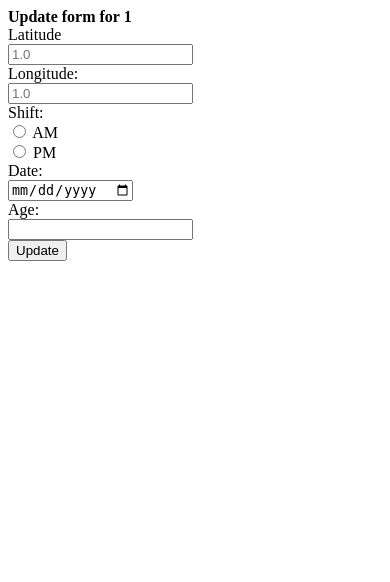
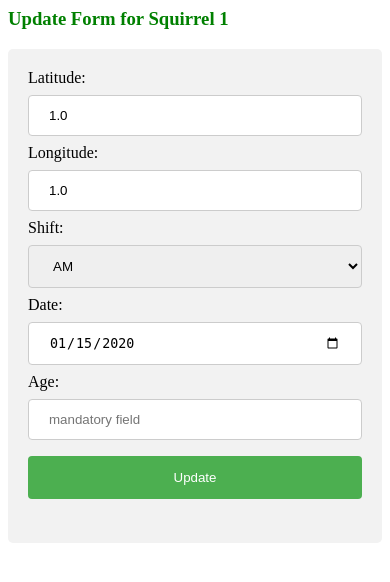
Before and after one commit to charlotte-liao/Squirrel-project1, a Django app: a page that uses SquirrelApp/templates/SquirrelApp/update.html in a window 390 px wide. Shown: the top 582 px of the page. Run offline with Django 3.2, Linux system fonts and the light colour scheme; tables that the repository leaves empty hold one stand-in row (values such as "Sample post").

Commit message:
create index page, modify model, modify some html files

```diff
--- a/SquirrelApp/models.py
+++ b/SquirrelApp/models.py
@@ -9,6 +9,8 @@ class Sighting(models.Model):
     UniqueSquirrelID=models.CharField(
             max_length=100,
             help_text='Unique Squirrel ID',
+            blank=False,
+            null=False,
     )
 
     Date=models.DateField(
@@ -21,13 +23,15 @@ class Sighting(models.Model):
 
     Latitude = models.FloatField(
             max_length=20,
-            blank = True,
             help_text='Latitude discovered',
+            blank=False,
+            null=False,
     )
 
     Longitude = models.FloatField(
             max_length=20,
-            blank = True,
+            blank=False,
+            null=False,
             help_text='Longitude discovered',
     )
 
@@ -142,6 +146,9 @@ class Sighting(models.Model):
             null=True,
     )
 
+    def get_fields(self):
+        return [(field.name, field.value_to_string(self)) for field in Sighting._meta.fields]
+
 
 
 class Squirrel(models.Model):
--- a/SquirrelApp/templates/SquirrelApp/submitfail.html
+++ b/SquirrelApp/templates/SquirrelApp/submitfail.html
@@ -1,3 +1,7 @@
+<!doctype html>
 <html>
-	submit fail
+<body>
+	<strong>Submission failed! Please make sure you fill in all mandatory fields!</strong><br>
+	<a href="{% url "SquirrelApp:sightings" %}">Go back to list of sightings</a>
+</body>
 </html>
--- a/SquirrelApp/templates/SquirrelApp/submitted.html
+++ b/SquirrelApp/templates/SquirrelApp/submitted.html
@@ -1,3 +1,7 @@
+<!doctype html>
 <html>
-        <strong>submitted!</strong>
+<body>
+  <strong>Submitted!</strong><br>
+  <a href="{% url 'SquirrelApp:sightings' %}">Go back to list of sightings</a>
+</body>
 </html>
--- a/SquirrelApp/templates/SquirrelApp/update.html
+++ b/SquirrelApp/templates/SquirrelApp/update.html
@@ -1,30 +1,85 @@
 <html>
- <body>
+
+<style>
+input[type=text], select {
+  width: 100%;
+  padding: 12px 20px;
+  margin: 8px 0;
+  display: inline-block;
+  border: 1px solid #ccc;
+  border-radius: 4px;
+  box-sizing: border-box;
+}
+
+input[type=date], select {
+  width: 100%;
+  padding: 12px 20px;
+  margin: 8px 0;
+  display: inline-block;
+  border: 1px solid #ccc;
+  border-radius: 4px;
+  box-sizing: border-box;
+}
+
+input[type=number], select {
+  width: 100%;
+  padding: 12px 20px;
+  margin: 8px 0;
+  display: inline-block;
+  border: 1px solid #ccc;
+  border-radius: 4px;
+  box-sizing: border-box;
+}
+
+
+input[type=submit] {
+  width: 100%;
+  background-color: #4CAF50;
+  color: white;
+  padding: 14px 20px;
+  margin: 8px 0;
+  border: none;
+  border-radius: 4px;
+  cursor: pointer;
+}
+
+input[type=submit]:hover {
+  background-color: #45a049;
+}
+
+div {
+  border-radius: 5px;
+  background-color: #f2f2f2;
+  padding: 20px;
+}
+</style>
+
+<body>
+   <h3 style="color:green">Update Form for Squirrel {{ sighting.UniqueSquirrelID }}</h3>
    <div>
-        <strong>Update form for {{ sighting.UniqueSquirrelID }}</strong>
-   </div>
-   <div>
-     <form id="submit" method="post" action="{% url 'SquirrelApp:update' %}">
+   <form id="submit" method="post" action="{% url 'SquirrelApp:update' %}">
         {% csrf_token %}
-	<label for="Latitude">Latitude</label><br>
-	<input type="text" id="Latitude" placeholder="{{sighting.Latitude}}" name="Latitude"><br>
-        <label for="Longitude">Longitude:</label><br>
-        <input type="text" id="Longitude" placeholder="{{sighting.Longitude}}" name="Longtude"><br>
+	<label for="Latitude">Latitude:</label>
+	<input type="number" step="any" id="Latitude" value="{{sighting.Latitude}}" placeholder="mandatory field" name="Latitude">
+        <label for="Longitude">Longitude:</label>
+        <input type="number" step="any" id="Longitude" value="{{sighting.Longitude}}" placeholder="mandatory field" name="Longitude">
 
-        <label for="Shift">Shift:</label><br>
-        <input type="radio" id="AM" name="Shift" value="AM">
-        <label for="AM">AM</label><br>
-        <input type="radio" id="PM" name="Shift" value="PM">
-        <label for="PM">PM</label><br>
 
-        <label for="Date">Date:</label><br>
-        <input type="date" id="Date" placeholder="{{sighting.Date}}" name="Date"><br>
-        <label for="Dge">Age:</label><br>
-        <input type="number" id="Age" name="Age"><br>
+	<label for="Shift">Shift:</label>
+	<select id="Shift" name="Shift" value="{{sighting.Shift}}" placeholder="mandatory field" >
+	  <option value="AM">AM</option>
+	  <option value="PM">PM</option>
+	</select>
+
+        <label for="Date">Date:</label>
+        <input type="date" id="Date" value="{{sighting.Date|date:"Y-m-d"}}" name="Date">
+        <label for="Age">Age:</label>
+	<input type="number" id="Age" value="{{sighting.Age}}" name="Age" placeholder="mandatory field" >
         <input type="hidden" name="UniqueSquirrelID" value="{{sighting.UniqueSquirrelID}}" >
 
         <input type="submit" value="Update">
-  </div>
- </body>
+    </form>
+    </div>
+</body>
 
 </html>
--- a/SquirrelApp/urls.py
+++ b/SquirrelApp/urls.py
@@ -5,7 +5,8 @@ from . import views
 app_name = 'SquirrelApp'
 
 urlpatterns = [
-        path('sightings', views.index, name='index'),
+        path('index', views.index, name='index'),
+        path('sightings', views.sightings, name='sightings'),
         path('sightings/details/<str:sighting_id>', views.sighting_details, name='detail'),
         path('sightings/add', views.add_page, name='add'),
         path('sightings/str:squirrel_id/<str:sighting_id>', views.update_page, name='update_page'),
--- a/SquirrelApp/views.py
+++ b/SquirrelApp/views.py
@@ -8,6 +8,9 @@ from .models import Sighting
 from .models import Squirrel
 
 def index(request):
+    return render(request, 'SquirrelApp/index.html')
+
+def sightings(request):
     sightings = Sighting.objects.all()
     context = {
             'sightings': sightings,
@@ -30,7 +33,7 @@ def update_page(request, sighting_id):
 
 def update_request(request):
     if request.method == 'POST':
-        form = UpdateForm(request.POST)
+        form = SightingForm(request.POST)
         if form.is_valid():
             form.save()
             return render(request, 'SquirrelApp/submitted.html')
@@ -39,18 +42,6 @@ def update_request(request):
     else:
         return {}
 
-"""
-def update(request, squirrel_id):
-    if request.method == "POST":
-        form = SightingForm(request.POST)
-        if form.is_valid():
-            form.save()
-            return render(request, 'SquirrelApp/submitted.html')
-        else:
-            return render(request, 'SquirrelApp/submitfail.html')
-    sighting = get_object_or_404(Sighting, UniqueSquirrelID=squirrel_id)
-    return render(request, 'SquirrelApp/update.html', {'sighting':sighting})
-"""
 
 
 def add_page(request):
```
Also changed, not shown: SquirrelApp/templates/SquirrelApp/detail.html (+11 -8 lines), SquirrelApp/templates/SquirrelApp/index.html (+32 -34 lines), SquirrelApp/templates/SquirrelApp/sighting.html (+10 -1 lines), SquirrelApp/migrations/0010_auto_20201021_2143.py (added).
